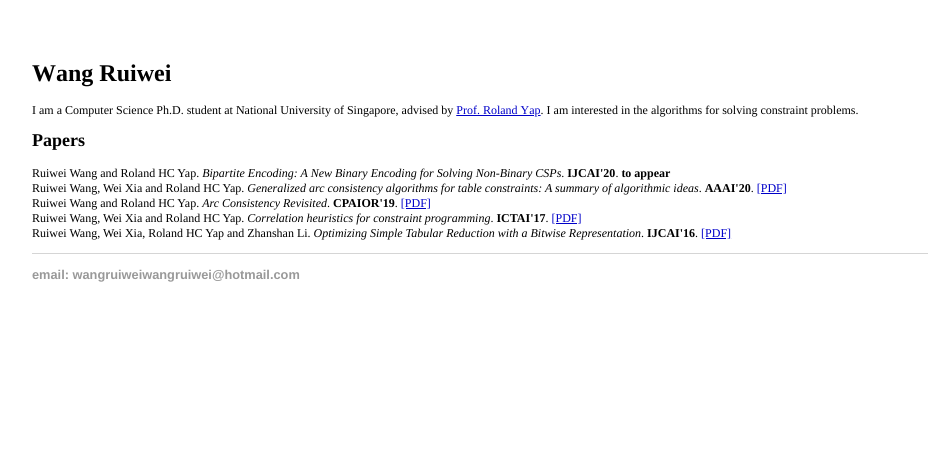
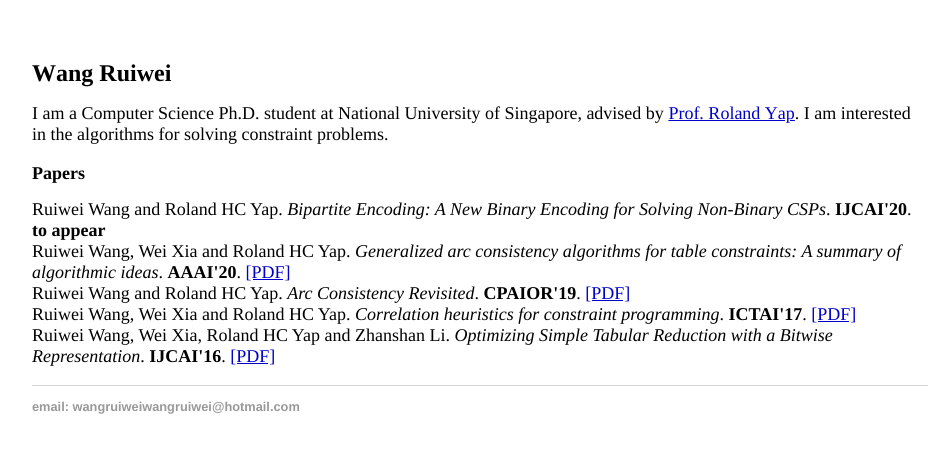
Before and after one commit to WangRuiwei/WangRuiwei.github.io, a Jekyll site: the page built from index.html, in a window 1280 px wide. Shown: the top 453 px of the page, without its empty margins (160-1102 px from the left). Built offline with Jekyll 4.4.1, drawn with Linux system fonts in a browser that asks for light colours.

Commit message:
Update default.html

```diff
--- a/_layouts/default.html
+++ b/_layouts/default.html
@@ -5,9 +5,9 @@
 			<!-- link to main stylesheet -->
 			<link rel="stylesheet" type="text/css" href="/css/main.css">
 			<style type="text/css">
-    				p.p2 {margin: 0.0px 0.0px 12.0px 0.0px; line-height: 14.0px; font: 12.0px Times; color: #000000; -webkit-text-stroke: #000000}
+    				p.p2 {margin: 0.0px 0.0px 18.0px 0.0px; line-height: 21.0px; font: 18.0px Times; color: #000000; -webkit-text-stroke: #000000}
     				span.s1 {font-kerning: none}
-    				span.s2 {font: 12.0px Times; text-decoration: underline ; font-kerning: none; color: #0000c9; -webkit-text-stroke: 0px #0000c9}
+    				span.s2 {font: 18.0px Times; text-decoration: underline ; font-kerning: none; color: #0000c9; -webkit-text-stroke: 0px #0000c9}
   			</style>
 		</head>
 		<body>
```
